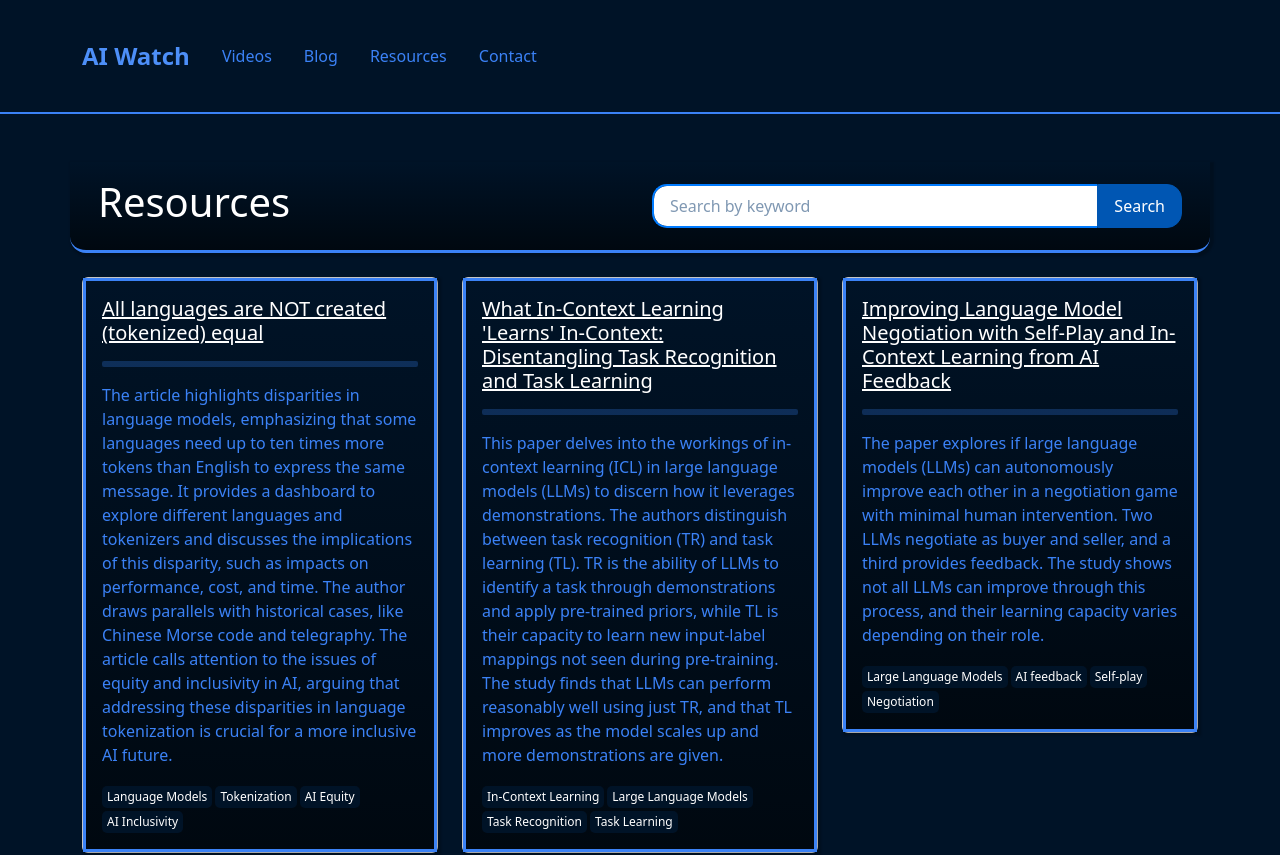
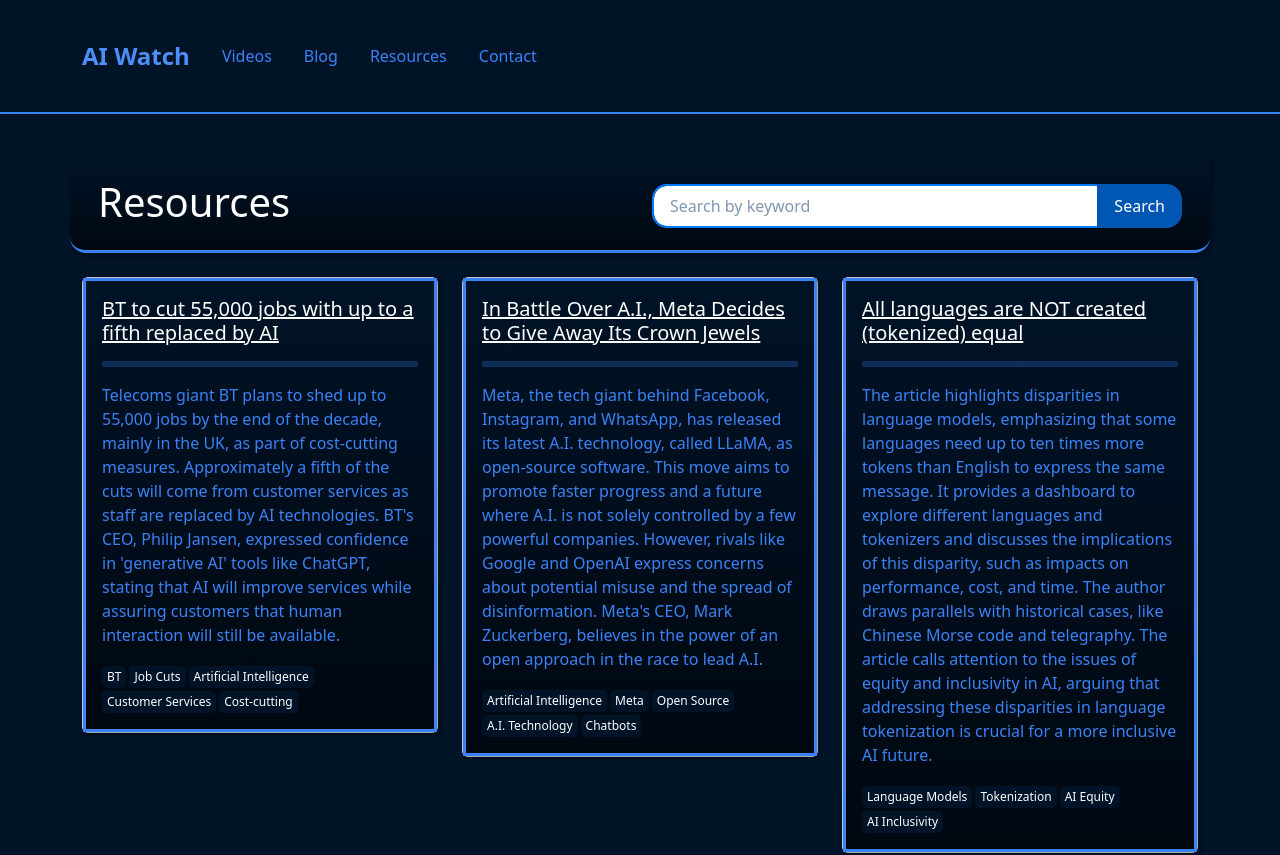
Before and after one commit to dstock3/aiwatch, a React (Create React App) app: page /resources in a window 1280 px wide. Shown: the top 855 px of the page. Built offline with nearby package versions, Linux system fonts and the light colour scheme.

Commit message:
added to resources page.

```diff
--- a/src/data/resources.js
+++ b/src/data/resources.js
@@ -1,4 +1,16 @@
 const resources = [
+  {
+    "title": "BT to cut 55,000 jobs with up to a fifth replaced by AI",
+    "url": "https://www.bbc.com/news/business-65631168",
+    "description": "Telecoms giant BT plans to shed up to 55,000 jobs by the end of the decade, mainly in the UK, as part of cost-cutting measures. Approximately a fifth of the cuts will come from customer services as staff are replaced by AI technologies. BT's CEO, Philip Jansen, expressed confidence in 'generative AI' tools like ChatGPT, stating that AI will improve services while assuring customers that human interaction will still be available.",
+    "keywords": ["BT", "Job Cuts", "Artificial Intelligence", "Customer Services", "Cost-cutting"]
+  },
+  {
+    "title": "In Battle Over A.I., Meta Decides to Give Away Its Crown Jewels",
+    "url": "https://www.nytimes.com/2023/05/18/technology/ai-meta-open-source.html",
+    "description": "Meta, the tech giant behind Facebook, Instagram, and WhatsApp, has released its latest A.I. technology, called LLaMA, as open-source software. This move aims to promote faster progress and a future where A.I. is not solely controlled by a few powerful companies. However, rivals like Google and OpenAI express concerns about potential misuse and the spread of disinformation. Meta's CEO, Mark Zuckerberg, believes in the power of an open approach in the race to lead A.I.",
+    "keywords": ["Artificial Intelligence", "Meta", "Open Source", "A.I. Technology", "Chatbots"]
+  },
   {
     "title": "All languages are NOT created (tokenized) equal",
     "url": "https://blog.yenniejun.com/p/all-languages-are-not-created-tokenized",
```
